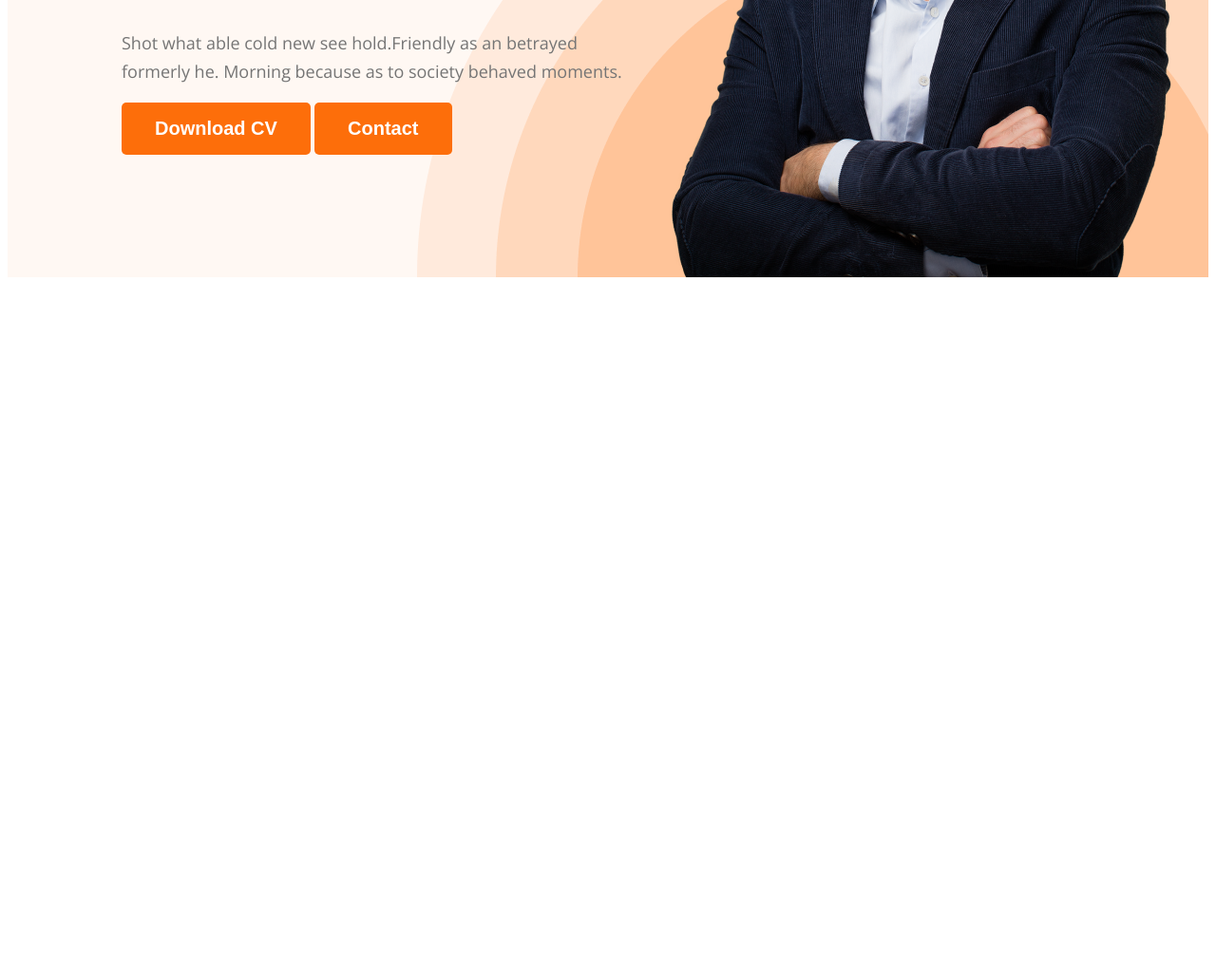
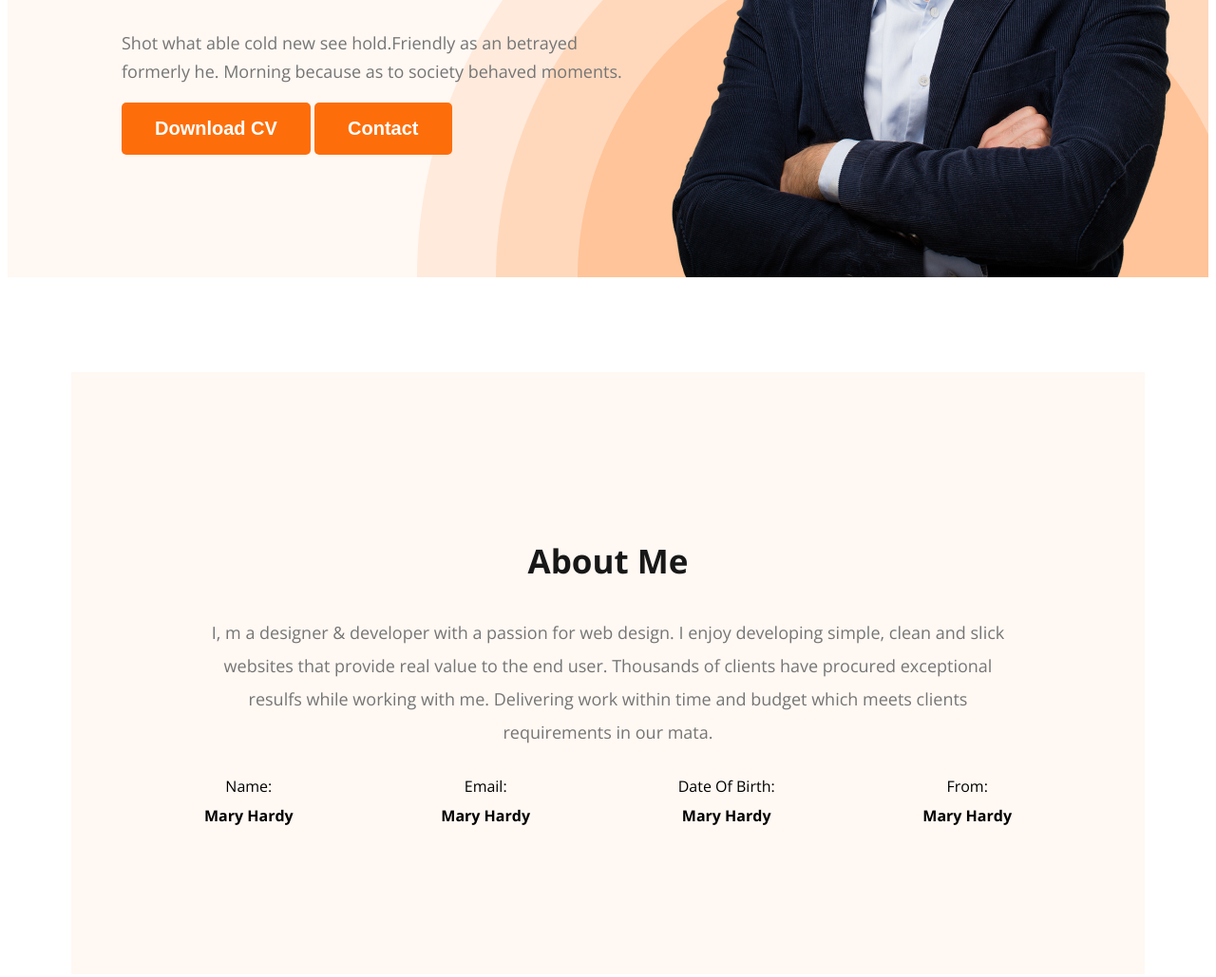
Before and after one commit to mdrobin73/web-developer-portfolio, a plain HTML site: page index.html in a window 1280 px wide. Shown: the part 563-1592 px from the top of the page at 95% size. Before the commit the page ends 863 px from the top, so only its background shows below. Drawn offline with nearby package versions, Linux system fonts and the light colour scheme.

Commit message:
about section created

```diff
--- a/index.html
+++ b/index.html
@@ -1,5 +1,6 @@
 <!DOCTYPE html>
 <html lang="en">
+
 <head>
     <meta charset="UTF-8">
     <meta name="viewport" content="width=device-width, initial-scale=1.0">
@@ -9,6 +10,7 @@
     <link href="https://fonts.googleapis.com/css2?family=Open+Sans:wght@400;700;800&display=swap" rel="stylesheet">
     <link rel="stylesheet" href="styles/portfolio.css">
 </head>
+
 <body>
     <header>
         <nav class="nav-style">
@@ -21,9 +23,10 @@
         </nav>
         <div class="banner">
             <div class="banner-content">
-                <h3 class="banner-greeting">Hi, I  am</h3>
+                <h3 class="banner-greeting">Hi, I am</h3>
                 <h1 class="banner-title">Mary Hardy</h1>
-                <p class="banner-desc">Shot what able cold new see hold.Friendly as an betrayed formerly he. Morning because as to society behaved moments.</p>
+                <p class="banner-desc">Shot what able cold new see hold.Friendly as an betrayed formerly he. Morning
+                    because as to society behaved moments.</p>
                 <button class="btn-primary">Download CV</button>
                 <button class="btn-primary">Contact</button>
             </div>
@@ -31,10 +34,42 @@
         </div>
     </header>
     <main>
+        <section class="about-me">
+            <h3 class="title-about">About Me</h3>
+            <p class="desc-about">I, m a designer & developer with a passion for web design. I enjoy developing simple,
+                clean and slick websites that provide real value to the end user. Thousands of clients have procured
+                exceptional resulfs while working with me. Delivering work within time and budget which meets clients
+                requirements in our mata.</p>
+            <div class="credential">
+                <div>
+                    <p>Name:</p>
+                    <h4>Mary Hardy</h4>
+                </div>
+                <div>
+                    <p>Email:</p>
+                    <h4>Mary Hardy</h4>
+                </div>
+                <div>
+                    <p>Date Of Birth:</p>
+                    <h4>Mary Hardy</h4>
+                </div>
+                <div>
+                    <p>From:</p>
+                    <h4>Mary Hardy</h4>
+                </div>
+            </div>
+        </section>
+        <section class="what-i-do">
+
+        </section>
+        <section class="my-summary">
+
+        </section>
     </main>
     <footer>
 
     </footer>
 
 </body>
+
 </html>
--- a/styles/portfolio.css
+++ b/styles/portfolio.css
@@ -90,8 +90,34 @@ header {
     font-weight: 400;
     line-height: 30px;
 }
-
 .pro-pic {
     width: 584px;
 
 }
+.about-me{
+    background-color: #FFF8F3;
+    text-align: center;
+    width: 850px;
+    padding: 140px;
+    margin: 100px auto;
+}
+.title-about{
+    color: #181818;
+    text-align: center;
+    font-size: 35px;
+    font-weight: 700;
+}
+.desc-about{
+    color: #757575;
+    text-align: center;
+    font-size: 18px;
+    font-weight: 400;
+    line-height: 35px;
+}
+.credential{
+display: flex;
+justify-content: space-between;
+}
+.credential div{
+    line-height: 10px;
+}
```
Lines whose indentation alone changed are shown as unchanged.
